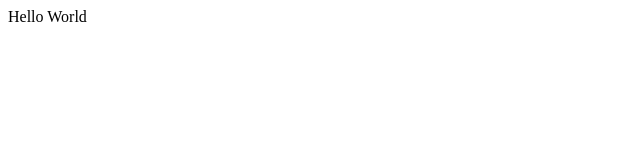
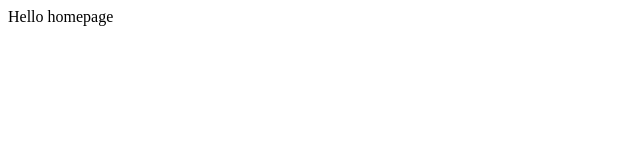
Before and after one commit to Lucasbritx/react-routing, a React (Vite) app: page / in a window 1280 px wide. Shown: the top 160 px of the page, without its empty margins (0-640 px from the left). Built offline with nearby package versions, Linux system fonts and the light colour scheme.

Commit message:
feat: create homepage

```diff
--- /dev/null
+++ b/src/pages/home.tsx
@@ -0,0 +1,7 @@
+import React from 'react';
+
+
+export const Home = () => {
+
+    return <div>Hello homepage</div>
+}
```
Also changed, not shown: src/main.tsx (+3 -4 lines).
